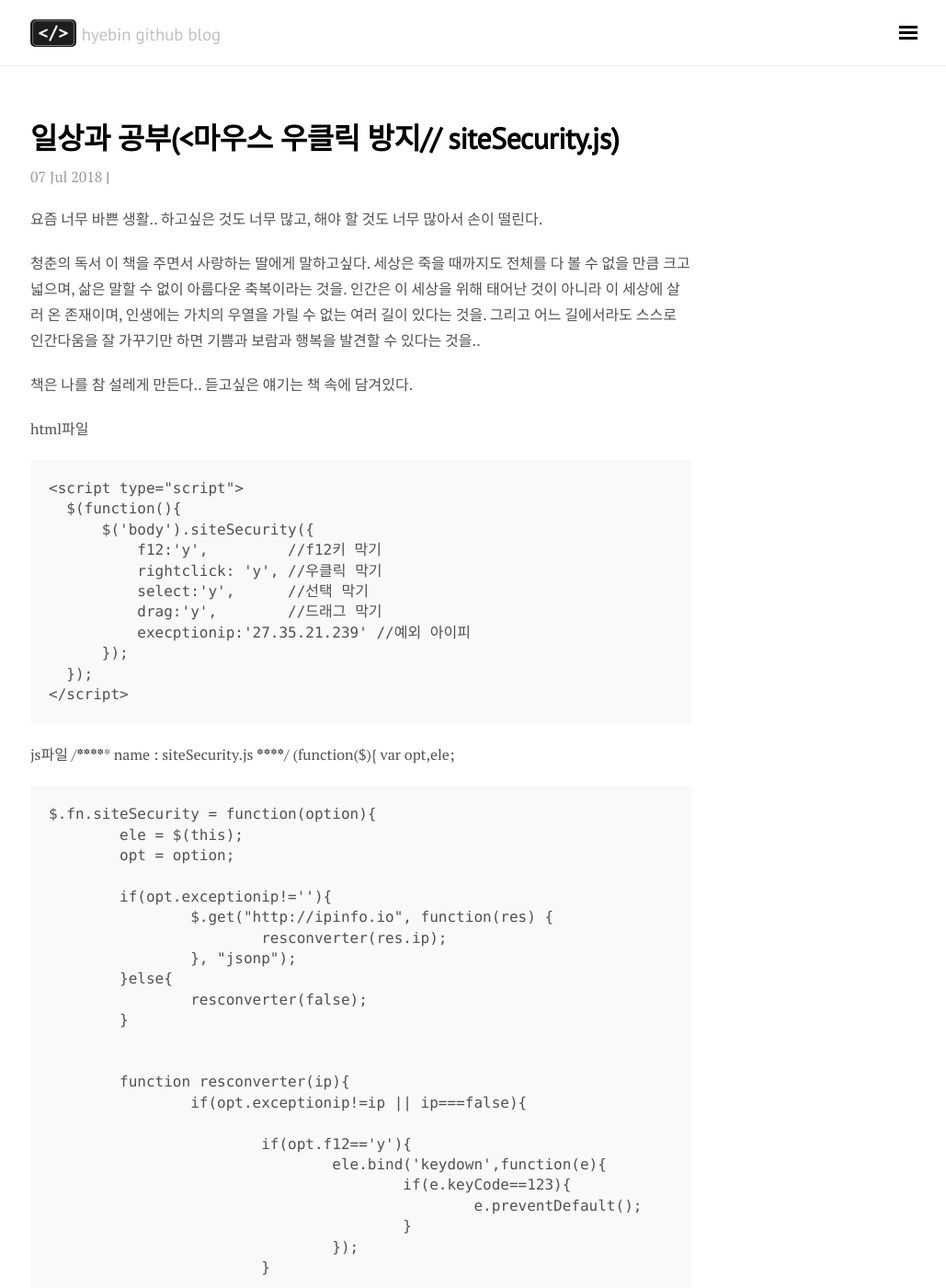
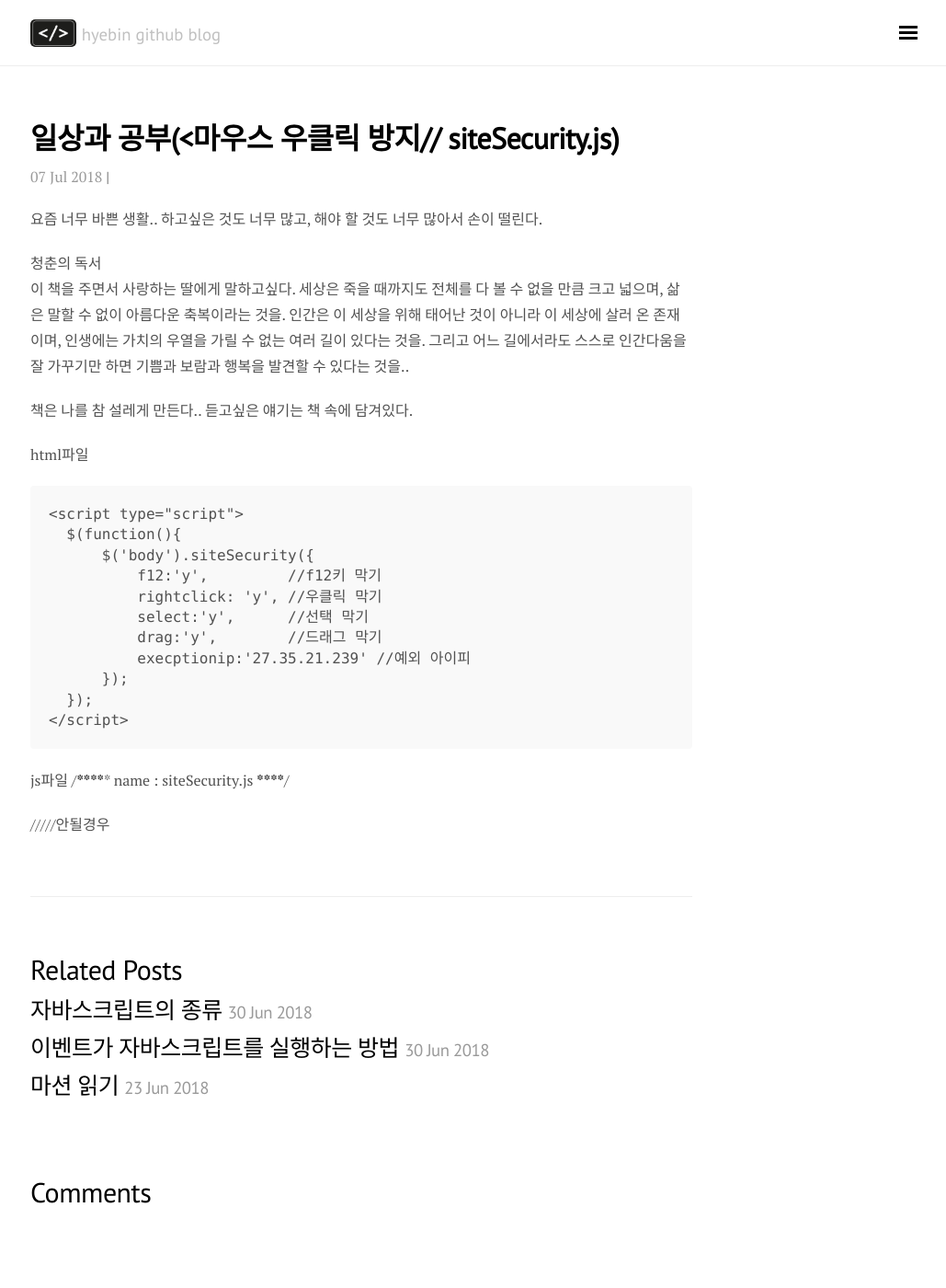
Before and after one commit to hyebinnam/hyebinnam.github.io, a Jekyll site: the page built from _posts/2018-07-07-whats-jekyll.md, in a window 1280 px wide and 1400 px high. Shown: the whole window at 92% size, without its empty margins (247-1276 px from the left). Built offline with Jekyll 4.4.1, drawn with Linux system fonts in a browser that asks for light colours; nearby versions of some CDN libraries; comment, search, counter and statistics services are not loaded; some of the changed text lies outside the part shown.

Commit message:
7월 7일 수정

```diff
--- a/_posts/2018-07-07-whats-jekyll.md
+++ b/_posts/2018-07-07-whats-jekyll.md
@@ -6,7 +6,7 @@
 요즘 너무 바쁜 생활..
 하고싶은 것도 너무 많고, 해야 할 것도 너무 많아서 손이 떨린다.
 
-청춘의 독서
+청춘의 독서 <br>
 이 책을 주면서 사랑하는 딸에게 말하고싶다. 세상은 죽을 때까지도 전체를 다 볼 수 없을 만큼 크고 넓으며, 삶은 말할 수 없이 아름다운 축복이라는 것을. 인간은 이 세상을 위해 태어난 것이 아니라 이 세상에 살러 온 존재이며, 인생에는 가치의 우열을 가릴 수 없는 여러 길이 있다는 것을. 그리고 어느 길에서라도 스스로 인간다움을 잘 가꾸기만 하면 기쁨과 보람과 행복을 발견할 수 있다는 것을..
 
 책은 나를 참 설레게 만든다.. 듣고싶은 얘기는 책 속에 담겨있다.
@@ -31,6 +31,8 @@
 /*************
 name : siteSecurity.js
 ************/
+
+<script>
 (function($){
 	var opt,ele;
 
@@ -75,6 +77,7 @@
 
 	}
 })(jQuery);
+</script>
 
 
 /////안될경우
```
